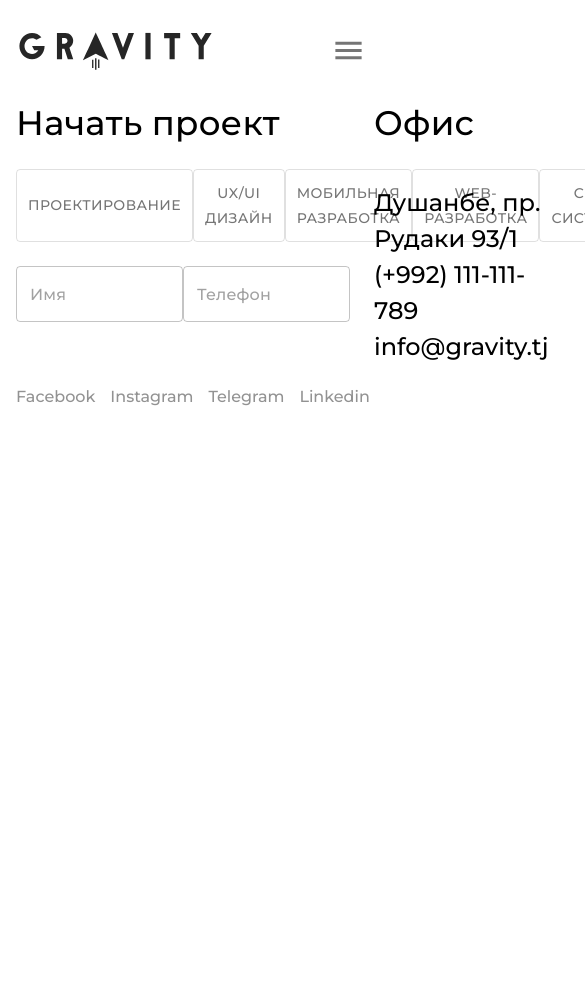
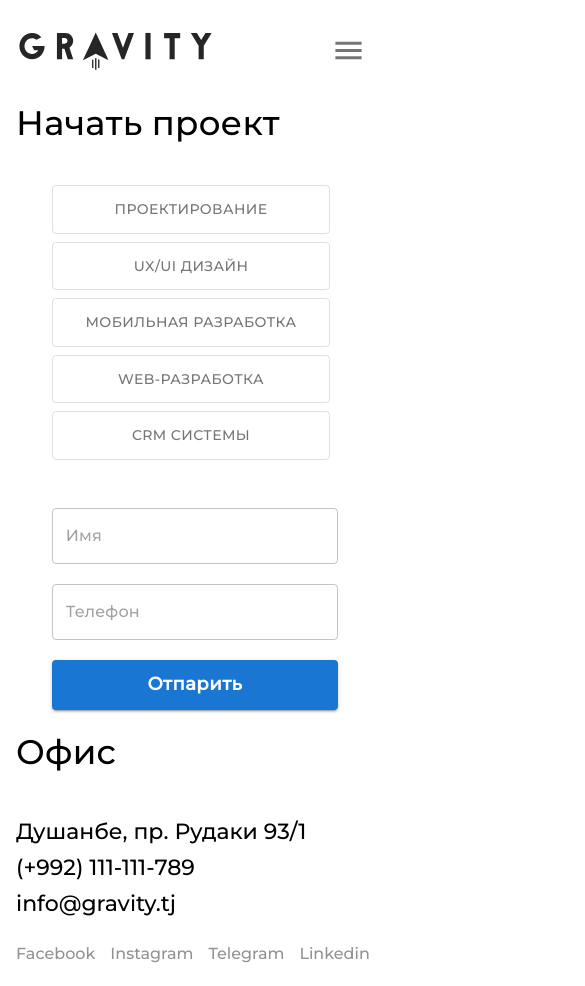
Before and after one commit to faridunBegijonov/gravity, a React (Create React App) app: page /startproject in a window 390 px wide. Shown: the top 986 px of the page, 585 px wide, since content can reach past the window. Before the commit the page ends 844 px from the top, so only its background shows below. Built offline with nearby package versions, Linux system fonts and the light colour scheme; a web font is replaced by a local one.

Commit message:
add @media queryes in startproject.component

```diff
--- a/src/components/startprojct/category.startproject.component.tsx
+++ b/src/components/startprojct/category.startproject.component.tsx
@@ -1,5 +1,4 @@
 import React, { useState } from 'react';
-import { Layout } from '../../common/layout/layout.component';
 import { Box } from '@mui/system';
 import ToggleButton from '@mui/material/ToggleButton';
 
@@ -23,15 +22,10 @@ const Category: React.FC = () => {
     setSelectedCrm(!selectedCrm);
   };
   return (
-    <Box
-      sx={{
-        display: 'flex',
-        justifyContent: 'space-between',
-        width: '100%',
-        mt: 3,
-      }}
-    >
+    <div className='w-full flex justify-center mt-10'>
+      <div className='w-[80%] flex flex-wrap'>
         <ToggleButton
+          sx={{ mr: 1, mb: 1 }}
           value='check'
           selected={selected}
           onChange={() => {
@@ -41,6 +35,7 @@ const Category: React.FC = () => {
           Проектирование
         </ToggleButton>
         <ToggleButton
+          sx={{ mr: 1, mb: 1 }}
           value='check'
           selected={selectedDesing}
           onChange={DesingSelect}
@@ -48,19 +43,31 @@ const Category: React.FC = () => {
           UX/UI дизайн
         </ToggleButton>
         <ToggleButton
+          sx={{ mr: 1, mb: 1 }}
           value='check'
           selected={selectedMobile}
           onChange={mobileSelect}
         >
           Мобильная разработка
         </ToggleButton>
-      <ToggleButton value='check' selected={selectedWeb} onChange={WebSelect}>
+        <ToggleButton
+          sx={{ mr: 1, mb: 1 }}
+          value='check'
+          selected={selectedWeb}
+          onChange={WebSelect}
+        >
           Web-разработка
         </ToggleButton>
-      <ToggleButton value='check' selected={selectedCrm} onChange={crmSelect}>
+        <ToggleButton
+          sx={{ mr: 1, mb: 1 }}
+          value='check'
+          selected={selectedCrm}
+          onChange={crmSelect}
+        >
           CRM системы
         </ToggleButton>
-    </Box>
+      </div>
+    </div>
   );
 };
 
--- a/src/components/startprojct/form.startproject.component.tsx
+++ b/src/components/startprojct/form.startproject.component.tsx
@@ -1,19 +1,31 @@
 import React from 'react';
 import { Box } from '@mui/system';
+import { Button } from '@mui/material';
 import OutlinedInput from '@mui/material/OutlinedInput';
 
 const FormComponent = () => {
   return (
-    <Box
-      sx={{
-        display: 'flex',
-        justifyContent: 'space-between',
-        width: '100%',
-        mt: 3,
-      }}
-    >
-      <OutlinedInput sx={{width: '400px'}} placeholder='Имя' />
-      <OutlinedInput sx={{width: '400px'}} placeholder='Телефон' />
+    <Box sx={{ width: '80%' }}>
+      <div className='w-full flex justify-between mobile mt-5 mb-5'>
+        <div className='sm:w-[329px] md:w-[400px] lg:w-[420px] xlg:w-[420px] sm:mr-2 mt-5'>
+          <OutlinedInput fullWidth placeholder='Имя' />
+        </div>
+        <div className='sm:w-[329px] md:w-[400px] lg:w-[420px] xlg:w-[420px] mt-5 '>
+          <OutlinedInput fullWidth placeholder='Телефон' />
+        </div>
+      </div>
+      <Button
+        sx={{
+          textTransform: 'capitalize',
+          height: '50px',
+          fontWeight: 'bold',
+          fontSize: '18px',
+        }}
+        fullWidth
+        variant='contained'
+      >
+        Отпарить
+      </Button>
     </Box>
   );
 };
--- a/src/components/startprojct/startproject.component.tsx
+++ b/src/components/startprojct/startproject.component.tsx
@@ -2,39 +2,15 @@ import React, { useState } from 'react';
 import { Layout } from '../../common/layout/layout.component';
 import { Box, Container } from '@mui/system';
 import Typography from '@mui/material/Typography';
-import ToggleButton from '@mui/material/ToggleButton';
 import Category from './category.startproject.component';
 import FormComponent from './form.startproject.component';
+import './startproject.css';
 
 const StartProject = () => {
-  const [selected, setSelected] = useState(false);
-  const [selectedWeb, setSelectedWeb] = useState(false);
-  const [selectedMobile, setSelectedMobile] = useState(false);
-  const [selectedDesing, setSelectedDesing] = useState(false);
-  const [selectedCrm, setSelectedCrm] = useState(false);
-
-  const mobileSelect = () => {
-    setSelectedMobile(!selectedMobile);
-  };
-  const WebSelect = () => {
-    setSelectedWeb(!selectedWeb);
-  };
-  const DesingSelect = () => {
-    setSelectedDesing(!selectedDesing);
-  };
-  const crmSelect = () => {
-    setSelectedCrm(!selectedCrm);
-  };
-
   return (
     <Layout>
       <Container maxWidth='xl'>
-        <Box
-          sx={{
-            display: 'flex',
-            justifyContent: 'space-between',
-          }}
-        >
+        <div className='w-full flex justify-between mobile'>
           <Box
             sx={{
               width: '100%',
@@ -49,11 +25,23 @@ const StartProject = () => {
             >
               Начать проект
             </Typography>
-            <Category />
-            <FormComponent />
+            <Box
+              sx={{ width: '100%', display: 'flex', justifyContent: 'center' }}
+            >
+              <Category />
+            </Box>
+            <Box
+              sx={{
+                width: '100%',
+                display: 'flex',
+                justifyContent: 'center',
+              }}
+            >
+              <FormComponent />
+            </Box>
           </Box>
           <Box
-            sx={{ width: '350px', display: 'flex', flexDirection: 'column' }}
+            sx={{ width: '470px', display: 'flex', flexDirection: 'column' }}
           >
             <Typography
               variant='h4'
@@ -82,7 +70,7 @@ const StartProject = () => {
               </Typography>
             </Box>
           </Box>
-        </Box>
+        </div>
       </Container>
     </Layout>
   );
--- /dev/null
+++ b/src/components/startprojct/startproject.css
@@ -0,0 +1,35 @@
+@media (max-width: 460px) {
+  .css-1w1xtpt-MuiButtonBase-root-MuiToggleButton-root {
+    width: 100% !important;
+  }
+  .css-tg6k2g {
+    padding-right: 0 !important;
+  }
+}
+
+@media (max-width: 820px) {
+  .mobile {
+    flex-direction: column;
+  }
+  .css-1u394yx {
+    margin-top: 20px;
+  }
+}
+
+@media (max-width: 980px) {
+  .css-uiijn3-MuiTypography-root {
+    font-size: 15px !important;
+  }
+}
+
+@media (max-width: 1024px) {
+  .css-uiijn3-MuiTypography-root {
+    font-size: 19px !important;
+  }
+}
+
+@media (max-width: 1240px) {
+  .css-uiijn3-MuiTypography-root {
+    font-size: 22px !important;
+  }
+}
```
Lines whose indentation alone changed are shown as unchanged.
